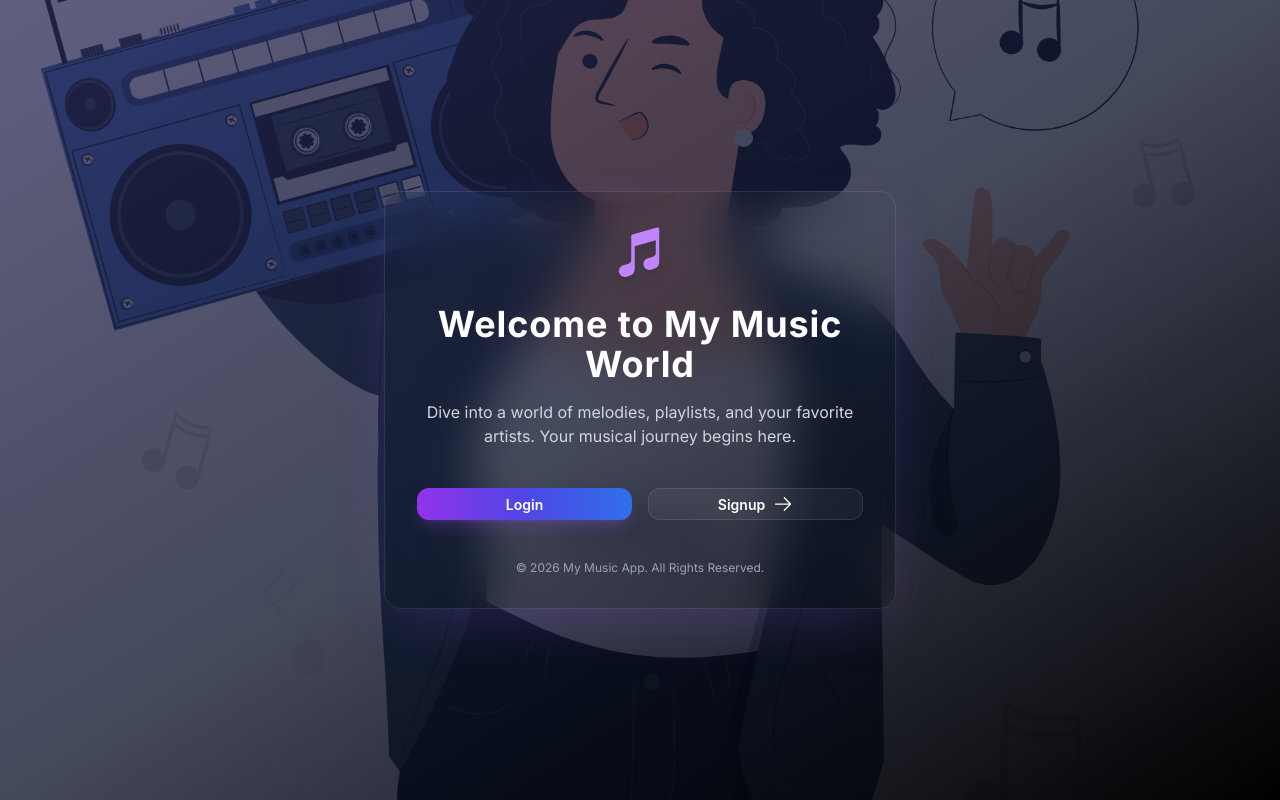
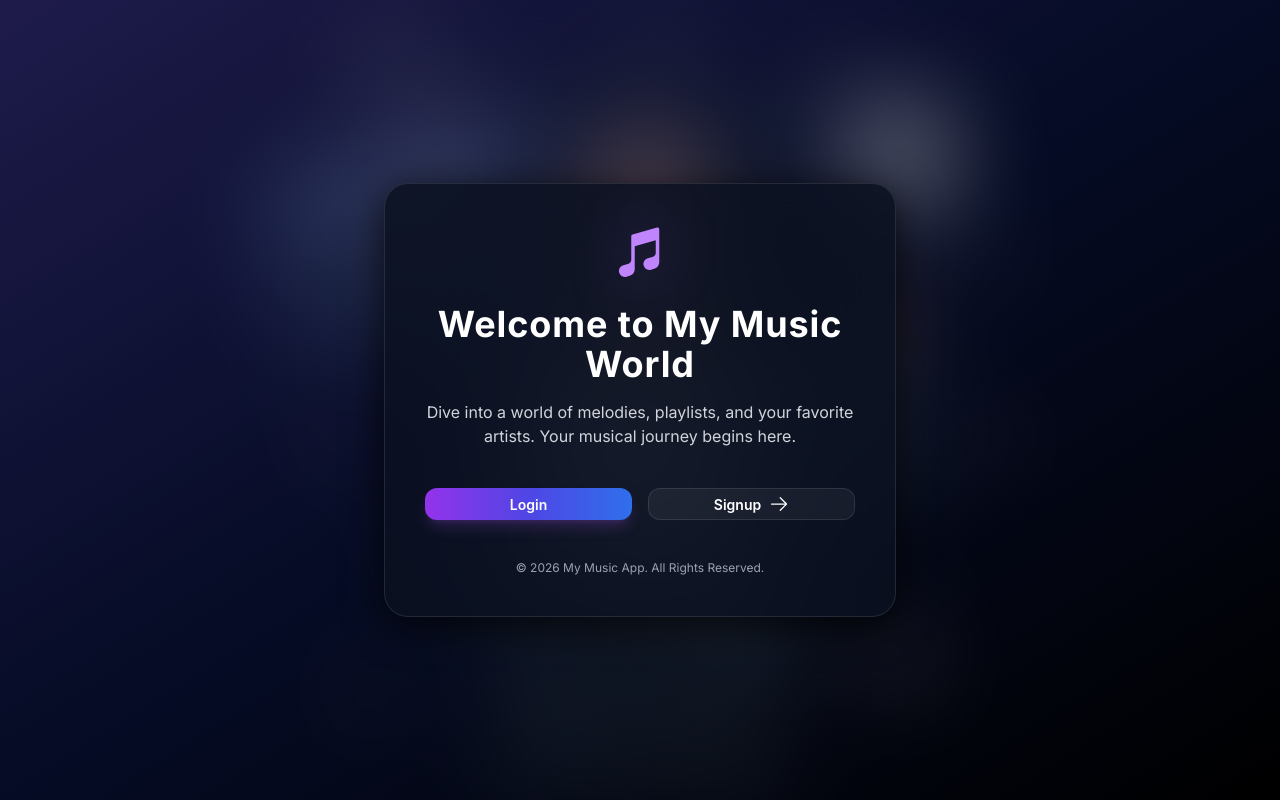
Before and after one commit to aneeshkishor012/my-music-world, a Next.js app: page / in a window 1280 px wide. Built offline with nearby package versions, Linux system fonts and the light colour scheme; a web font is replaced by a local one.

Commit message:
Theme issue fixed

```diff
--- a/app/page.tsx
+++ b/app/page.tsx
@@ -7,43 +7,40 @@ import Image from "next/image";
 
 export default function WelcomePage() {
   return (
-    <div className="min-h-screen relative flex items-center justify-center text-white px-4 overflow-hidden">
+    <main className="relative min-h-screen flex items-center justify-center overflow-hidden px-4 sm:px-6 lg:px-8 text-white">
 
-      {/* Background Image */}
+      {/* Cinematic Gradient Base */}
+      <div className="absolute inset-0 bg-gradient-to-br from-[rgb(30,27,75)] via-[rgb(5,11,36)] to-black" />
+
+      {/* Blurred Background Illustration */}
       <Image
         src="/images/Boombox-pana.png"
         alt="Background"
         fill
         priority
         unoptimized
-        className="object-cover scale-105"
+        className="object-contain scale-110 blur-2xl opacity-30"
       />
 
-      {/* Cinematic Overlay */}
-      <div className="absolute inset-0 bg-gradient-to-br from-[#1e1b4b]/70 via-[#050b24]/75 to-black"></div>
+      {/* Main Glass Card Container */}
+      <div className="relative z-20 w-full max-w-lg">
 
-
-      {/* Content */}
-      <div className="relative z-10 w-full max-w-lg">
-
-        {/* Glass Container */}
         <div
           className="
-                bg-transparent
-                backdrop-blur-xl
-                border border-white/10
-                rounded-2xl
-                p-8
-                // shadow-[0_20px_60px_-15px_rgba(139,92,246,0.25)]
-                text-center
-                transition-all duration-500
-              "
+            backdrop-blur-2xl
+            bg-[#0b1120]/85
+            border border-white/10
+            rounded-3xl
+            shadow-[0_8px_40px_rgba(0,0,0,0.8)]
+            p-10
+            text-center
+            transition-all duration-500
+          "
         >
-
 
           {/* Icon */}
           <div className="flex justify-center mb-6">
-            <MusicalNoteIcon className="w-14 h-14 text-purple-400 drop-shadow-lg" />
+            <MusicalNoteIcon className="w-14 h-14 text-purple-400 drop-shadow-[0_0_30px_rgba(139,92,246,0.4)]" />
           </div>
 
           {/* Title */}
@@ -60,7 +57,7 @@ export default function WelcomePage() {
           {/* Buttons */}
           <div className="flex flex-col sm:flex-row gap-4">
 
-            {/* Login Button – Primary Gradient */}
+            {/* Primary CTA */}
             <Link href="/login" className="w-full">
               <Button
                 className="
@@ -79,7 +76,7 @@ export default function WelcomePage() {
               </Button>
             </Link>
 
-            {/* Signup Button – Glass Style */}
+            {/* Secondary Glass Button */}
             <Link href="/signup" className="w-full">
               <Button
                 className="
@@ -108,6 +105,6 @@ export default function WelcomePage() {
 
         </div>
       </div>
-    </div>
+    </main>
   );
 }
```
